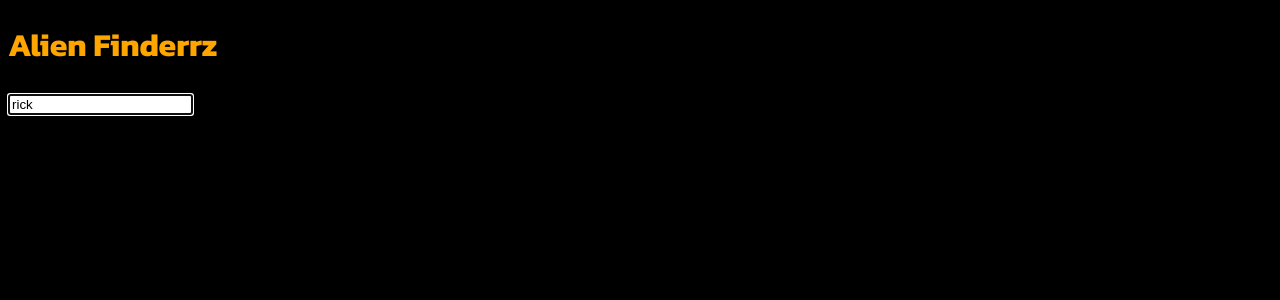
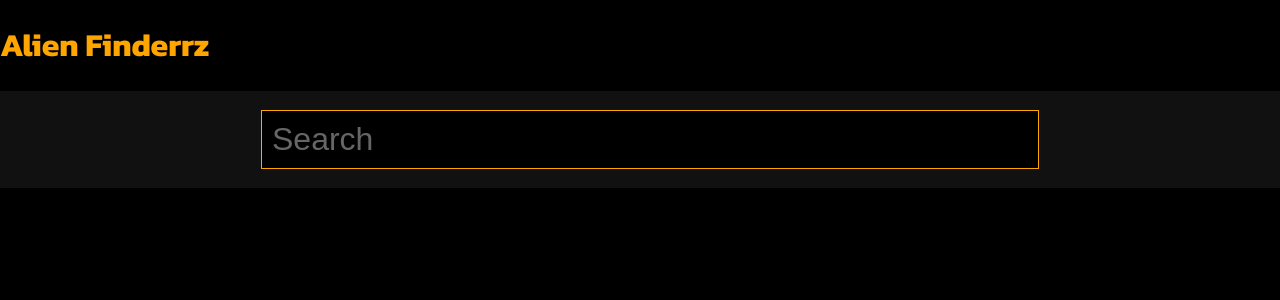
Before and after one commit to fernandomk6/alienfinderrz, a React (Create React App) app: page / in a window 1280 px wide. Shown: the top 300 px of the page. Built offline with nearby package versions, Linux system fonts and the light colour scheme.

Commit message:
EStilização básica e visualização detalhada de caractere

```diff
--- a/src/App.js
+++ b/src/App.js
@@ -4,11 +4,12 @@ import { getCharacters } from "rickmortyapi"
 // api doc
 // https://javascript.rickandmortyapi.com/index.html
 
-// - Desenvolver a lógica de paginação
+// - Estilizar!!!
 
 const App = () => {
-  const [caracterName, setCaracterName] = useState('rick')
+  const [caracterName, setCaracterName] = useState('')
   const [caracters, setCaracters] = useState([])
+  const [caracter, setCaracter] = useState(null)
   const [info, setInfo] = useState({})
   const [fetching, setFetching] = useState(false)
   const [actualPage, setActualPage] = useState(1)
@@ -84,14 +85,27 @@ const App = () => {
 
     setFetching(false)
   }
+
+  const showCaracter = (caracter) => {
+    setCaracter({...caracter})
+  }
+
+  const clearCaracter = () => {
+    setCaracter(null)
+  }
+
   return (
     <div>
-      <h1>Alien Finderrz</h1>
+      <header>
+        <h1>Alien Finderrz</h1>
+      </header>
 
-      <div>
+      <section>
         <div>
           <form onSubmit={handleSubmit}>
             <input
+              className='search-input'
+              placeholder='Search'
               value={caracterName}
               onChange={handleCaracterNameChange}
               disabled={fetching}
@@ -99,24 +113,40 @@ const App = () => {
             />
           </form>
         </div>
-      </div>
+      </section>
 
-      {Boolean(caracters.length) && (
+      {Boolean(caracter) && (
         <div>
+          <span>{caracter.name}</span>
+          <button onClick={clearCaracter}>Voltar</button>
+        </div>
+
+      )}
+
+
+      {Boolean(caracters.length && !caracter) && (
+        <section>
           {console.log(info)}
           {console.log(caracters)}
           <div>
             <h2>{info.count} resultados</h2>
-            <ul>
+            <ul className='caracteres-list'>
               {caracters.map((caracter) => (
-                <li key={caracter.id}>{caracter.name}</li>
+                <li key={caracter.id} onClick={() => showCaracter(caracter)}>
+                  <img src={caracter.image} alt={caracter.name}></img>
+                  <span>{caracter.name}</span>
+                </li>
               ))}
             </ul>
-            <span>Pagina: {actualPage} de {info.pages}</span>
-            <button onClick={handlePrevPage} disabled={!info.prev}>Página anterior</button>
-            <button onClick={handleNextPage} disabled={!info.next}>Proxíma página</button>
+            <div className='pages'>
+              <span>Pagina: {actualPage} de {info.pages}</span>
+              <div>
+                <button onClick={handlePrevPage} disabled={!info.prev}>Anterior</button>
+                <button onClick={handleNextPage} disabled={!info.next}>Proxímo</button>
+              </div>
+            </div>
           </div>
-        </div>
+        </section>
       )}
 
     </div>
--- a/src/index.css
+++ b/src/index.css
@@ -1,5 +1,74 @@
+:root {
+  --total-black: #000;
+  --semi-black: #111;
+  --total-white: #fff;
+  --semi-white: #666;
+  --orange: orange;
+}
+
 body {
-  background-color: black;
-  color: orange;
+  background-color: var(--total-black);
+  color: var(--orange);
   font-family: 'Kanit', sans-serif;
+  margin: 0;
+  box-sizing: border-box;
 }
+
+section {
+  margin: 20px 0;
+  background-color: var(--semi-black);
+  padding: 10px;
+}
+
+section div {
+  max-width: 60%;
+  margin: 0 auto;
+  padding: 10px;
+}
+
+.search-input {
+  background-color: var(--total-black);
+  appearance: none;
+  color: var(--orange);
+  border: none;
+  font-size: 2rem;
+  width: 100%;
+  padding: 10px;
+  outline: 1px solid var(--orange);
+}
+
+.search-input::placeholder {
+  color: var(--semi-white);
+}
+
+.caracteres-list {
+  padding: 0;
+  list-style: none;
+  display: flex;
+  flex-wrap: wrap;
+}
+
+.caracteres-list li {
+  box-sizing: border-box;
+  margin: 10px;
+  width: calc(25% - 20px);
+  border: 1px solid var(--orange);
+}
+
+.caracteres-list li img {
+  width: 100%;
+}
+
+.caracteres-list li span {
+  display: block;
+  padding: 10px;
+}
+
+.pages div button {
+  padding: 10px;
+  appearance: none;
+  background-color: var(--total-black);
+  border: 1px solid var(--orange);
+  color: var(--orange);
+  margin: 0 5px;
+}
```
